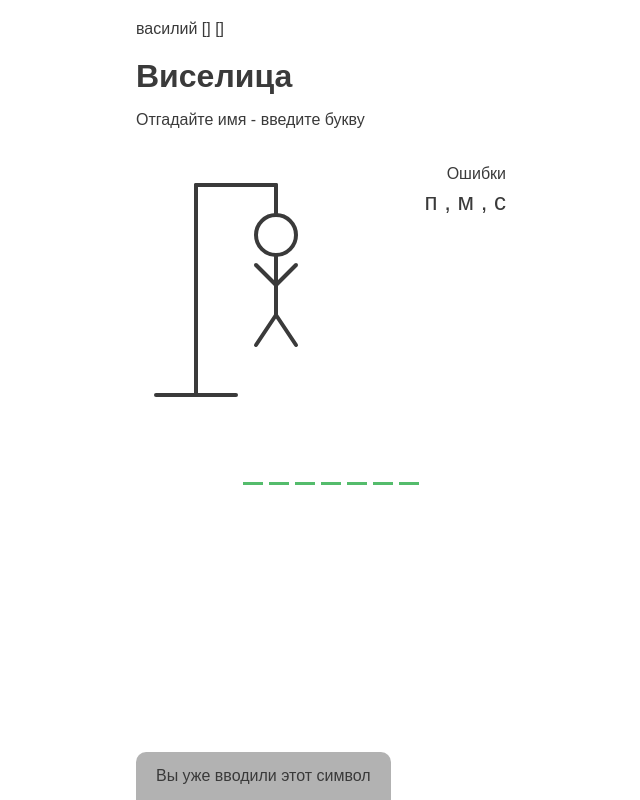
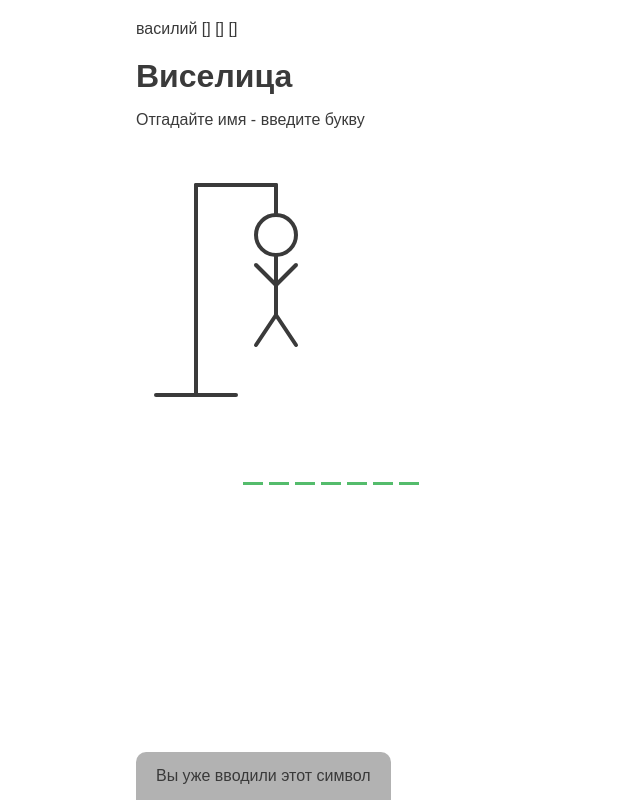
Before and after one commit to aleksdsgn/hangman, a Vue app: page / in a window 1280 px wide. Shown: the whole page, without its empty margins (309-949 px from the left). Built offline with nearby package versions, Linux system fonts and the light colour scheme.

Commit message:
feat: add wrong letters component

```diff
--- a/src/App.vue
+++ b/src/App.vue
@@ -13,6 +13,8 @@
 const letters = ref<string[]>([])
 // только те символы которые есть в загаданном слове
 const correctLetters = computed(() => letters.value.filter(x => word.value.includes(x)))
+// только ошибочные символы
+const wrongLetters = computed(() => letters.value.filter(x => !word.value.includes(x)))
 
 window.addEventListener('keydown', ({ key }) => {
   // слушаем только кириллицу
@@ -26,10 +28,11 @@
   {{ word }}
   {{ letters }}
   {{ correctLetters }}
+  {{ wrongLetters }}
   <GameHeader />
   <div class="game-container">
     <GameFigure />
-    <GameWrongLetters />
+    <GameWrongLetters :wrong-letters="wrongLetters" />
     <GameWord :word="word" :correct-letters="correctLetters"/>
   </div>
 
--- a/src/components/GameWrongLetters.vue
+++ b/src/components/GameWrongLetters.vue
@@ -1,10 +1,20 @@
+<script setup lang="ts">
+export interface Props {
+  wrongLetters: string[]
+}
+
+defineProps<Props>()
+</script>
+
 <template>
-  <div class="wrong-letters-container">
+  <!-- показываем только если массив не нулевой длинны -->
+  <div v-if="wrongLetters.length" class="wrong-letters-container">
     <div class="wrong-letters">
       <p>Ошибки</p>
-      <span>п , </span>
-      <span>м , </span>
-      <span>с </span>
+      <span v-for="(letter, index) in wrongLetters" :key="letter">
+        <!-- если символ последний отрисовываем без запятой иначе с запятой-->
+      {{ index === wrongLetters.length - 1 ? letter : `${letter}, ` }}
+      </span>
     </div>
   </div>
 </template>
```
